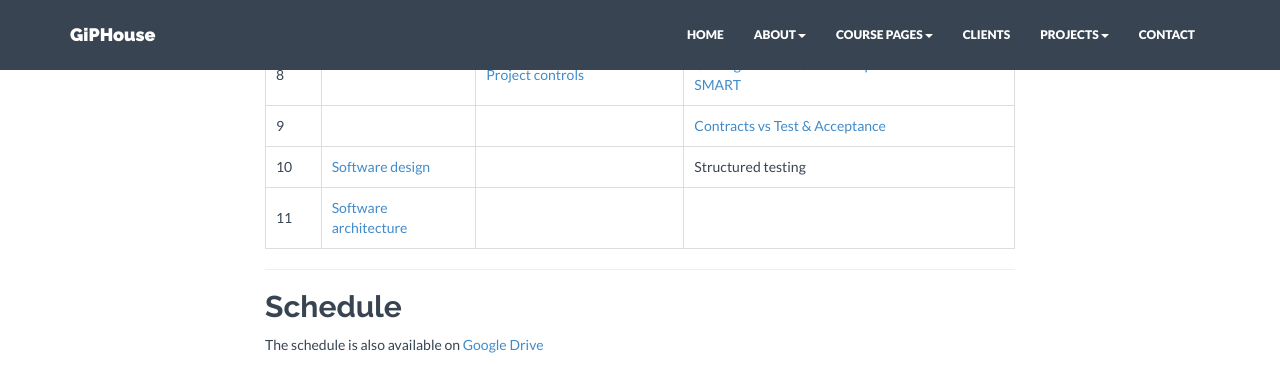
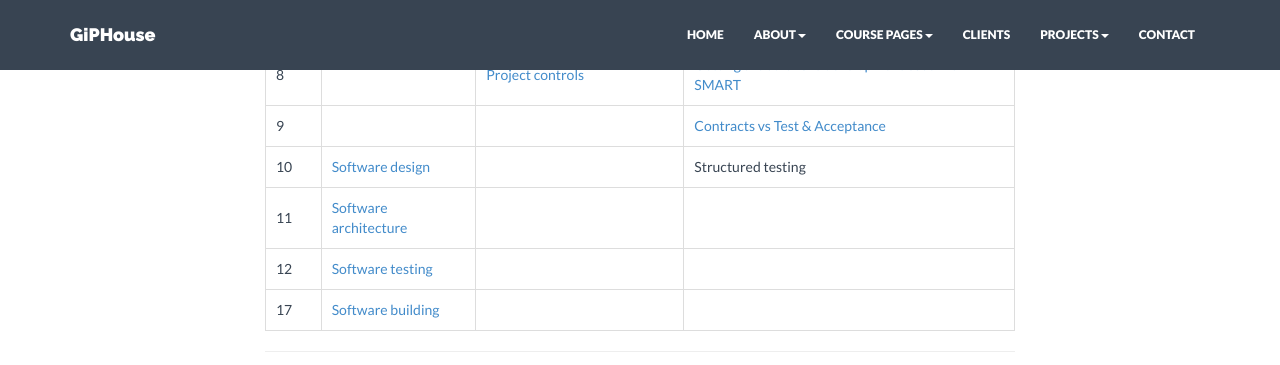
Before and after one commit to tschroter/giphouse.github.io, a Jekyll site: the page built from courses/2016-spring.md, in a window 1280 px wide and 900 px high, scrolled down 450 px, cut to the strip 0-365 px from the top of the window. Built offline with Jekyll 4.4.1, drawn with Linux system fonts in a browser that asks for light colours; nearby versions of some CDN libraries.

Commit message:
Slides for building and testing

```diff
--- a/courses/2016-spring.md
+++ b/courses/2016-spring.md
@@ -18,6 +18,8 @@ Slides
 |   9  |     |        | [Contracts vs Test & Acceptance](https://docs.google.com/document/d/1Q4lIqgWMMbFryKruQiruflaQABDa5oVboiCynF41NyY/edit?usp=sharing) |
 |  10  | [Software design](https://drive.google.com/open?id=0B6Zf71MLHzExRU1ic0FEbnRXT2M) | | Structured testing |
 |  11  | [Software architecture](https://drive.google.com/open?id=0B6Zf71MLHzExRU1ic0FEbnRXT2M) | | |
+|  12  | [Software testing](https://drive.google.com/open?id=0B6Zf71MLHzExZU00SG9mVE03Mm8) | | |
+|  17  | [Software building](https://drive.google.com/open?id=0B6Zf71MLHzExcUUwWEFoM0p6Qlk) | | |
 
 ***
 
```
